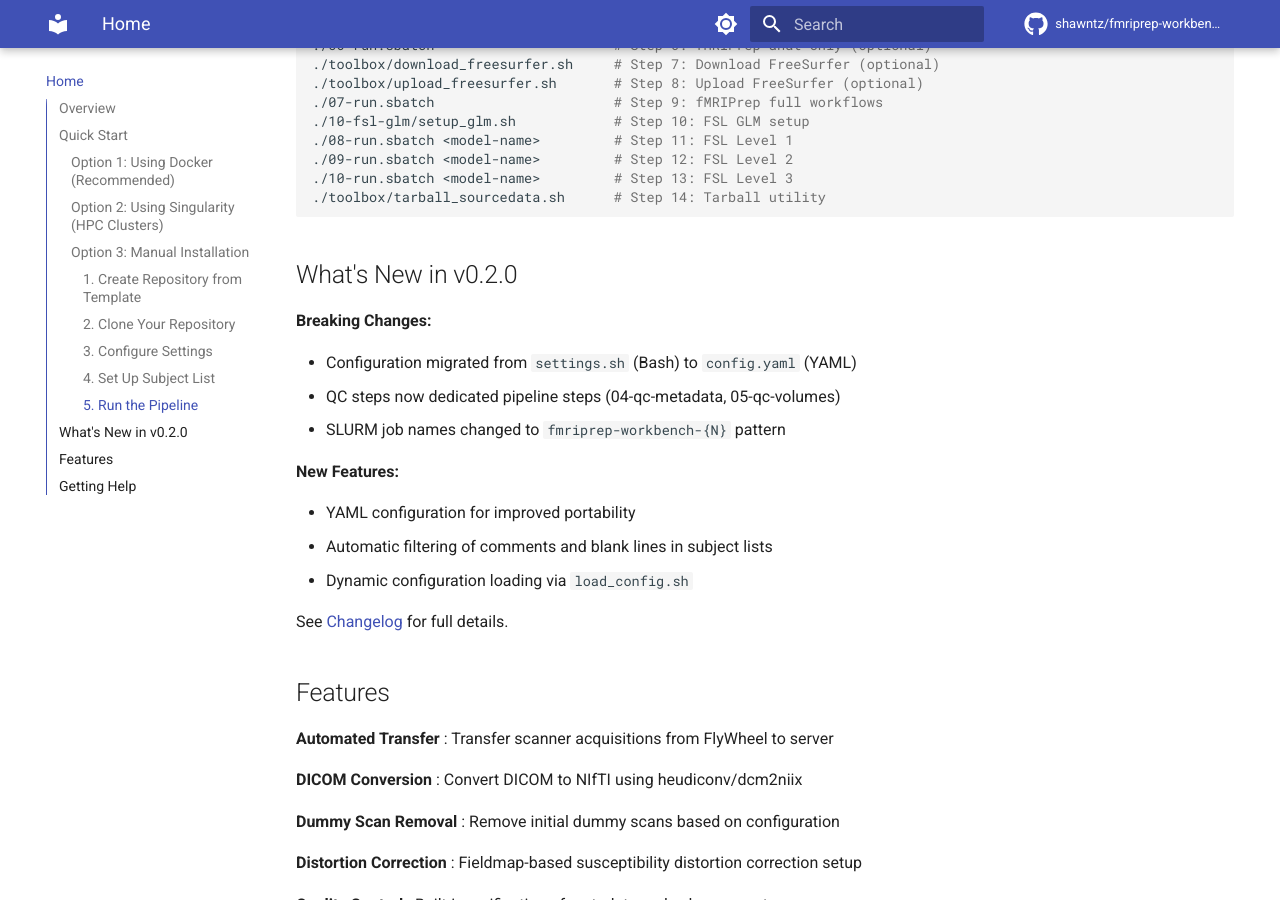
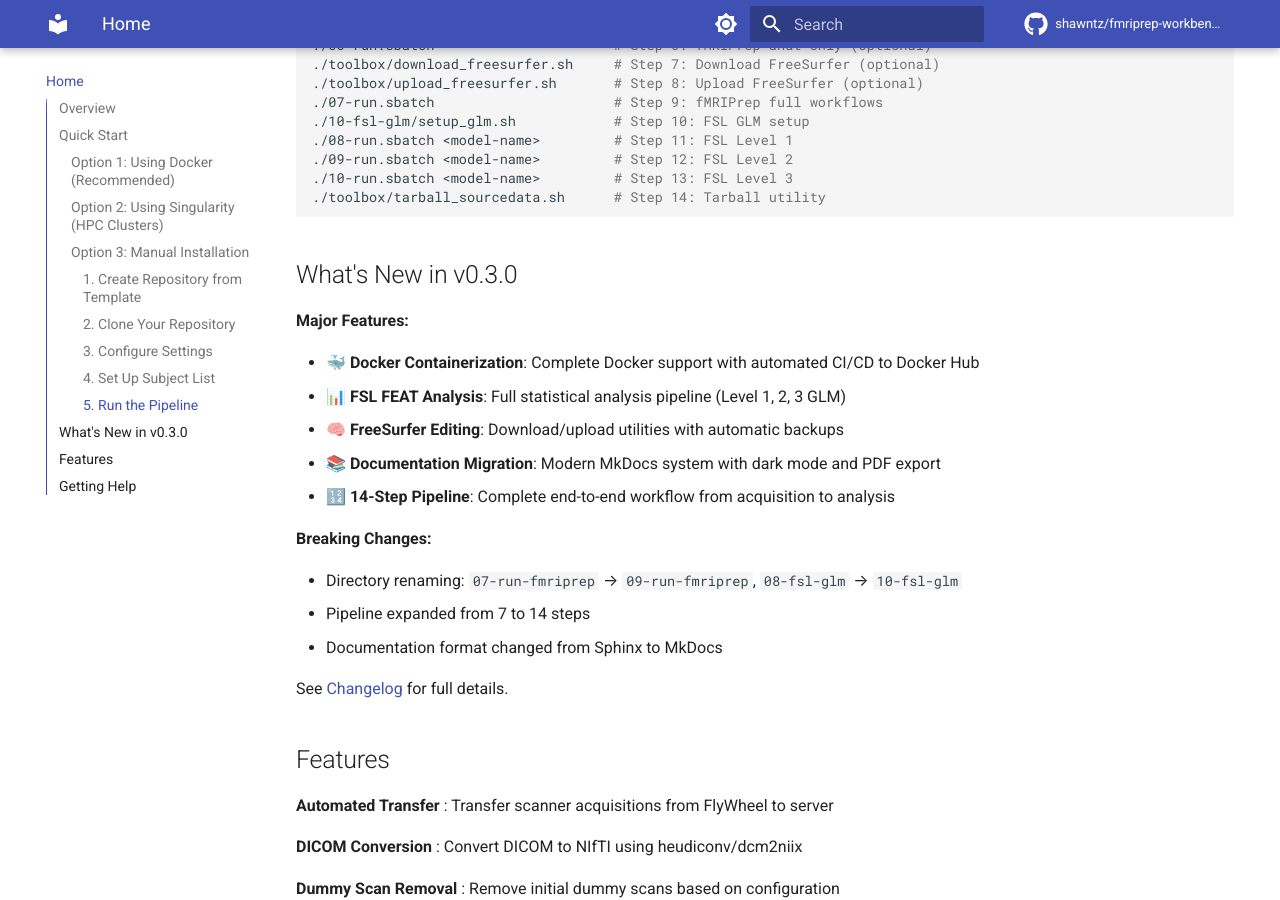
Before and after one commit to shawntz/fmri, an MkDocs documentation site: the page built from docs/index.md, in a window 1280 px wide and 900 px high, scrolled down 2102 px. Built offline with MkDocs 1.6.1 and Material for MkDocs 9.7.7, drawn with Linux system fonts in a browser that asks for light colours; comment, search, counter and statistics services are not loaded; the version menu is left out.

Commit message:
chore: prepare v0.3.0 release
- Update CHANGELOG.md with comprehensive v0.3.0 release notes
- Update version to 0.3.0 in docs/index.md and mkdocs.yml
- Add Docker Usage and GitHub Secrets Setup to documentation nav
- Update "What's New" section to highlight v0.3.0 features

Major features in this release:
- Docker containerization with CI/CD to Docker Hub
- FSL FEAT statistical analysis pipeline (Steps 10-13)
- FreeSurfer manual editing workflow (Steps 7-8)
- Documentation migration from Sphinx to MkDocs
- 14-step pipeline architecture

````diff
--- a/docs/index.md
+++ b/docs/index.md
@@ -7,7 +7,7 @@ This documentation covers the fMRIPrep Workbench template, a generalizable
 workflow for fMRI preprocessing that handles the full pipeline from scanner
 acquisition downloads to fMRIPrep execution.
 
-**Version:** 0.2.0
+**Version:** 0.3.0
 
 ## Overview
 
@@ -107,19 +107,21 @@ cp all-subjects.template.txt all-subjects.txt
 ./toolbox/tarball_sourcedata.sh      # Step 14: Tarball utility
 ```
 
-## What's New in v0.2.0
+## What's New in v0.3.0
+
+**Major Features:**
+
+- 🐳 **Docker Containerization**: Complete Docker support with automated CI/CD to Docker Hub
+- 📊 **FSL FEAT Analysis**: Full statistical analysis pipeline (Level 1, 2, 3 GLM)
+- 🧠 **FreeSurfer Editing**: Download/upload utilities with automatic backups
+- 📚 **Documentation Migration**: Modern MkDocs system with dark mode and PDF export
+- 🔢 **14-Step Pipeline**: Complete end-to-end workflow from acquisition to analysis
 
 **Breaking Changes:**
 
-- Configuration migrated from `settings.sh` (Bash) to `config.yaml` (YAML)
-- QC steps now dedicated pipeline steps (04-qc-metadata, 05-qc-volumes)
-- SLURM job names changed to `fmriprep-workbench-{N}` pattern
-
-**New Features:**
-
-- YAML configuration for improved portability
-- Automatic filtering of comments and blank lines in subject lists
-- Dynamic configuration loading via `load_config.sh`
+- Directory renaming: `07-run-fmriprep` → `09-run-fmriprep`, `08-fsl-glm` → `10-fsl-glm`
+- Pipeline expanded from 7 to 14 steps
+- Documentation format changed from Sphinx to MkDocs
 
 See [Changelog](changelog.md) for full details.
 
--- a/mkdocs.yml
+++ b/mkdocs.yml
@@ -68,7 +68,7 @@ plugins:
       author: Shawn T. Schwartz and Stanford Memory Lab
       copyright: Copyright &copy; 2025 Shawn Schwartz and Stanford Memory Lab
       cover_title: fMRIPrep Workbench
-      cover_subtitle: Version 0.2.0 Documentation
+      cover_subtitle: Version 0.3.0 Documentation
       output_path: pdf/fmriprep-workbench-documentation.pdf
       enabled_if_env: ENABLE_PDF_EXPORT
       exclude_pages:
@@ -128,6 +128,8 @@ nav:
   - Configuration: configuration.md
   - Usage: usage.md
   - Workflows: workflows.md
+  - Docker Usage: docker-usage.md
+  - GitHub Secrets Setup: github-secrets-setup.md
   - Contributing: contributing.md
   - Changelog: changelog.md
 
````
Also changed, not shown: CHANGELOG.md (+108 -1 lines).
